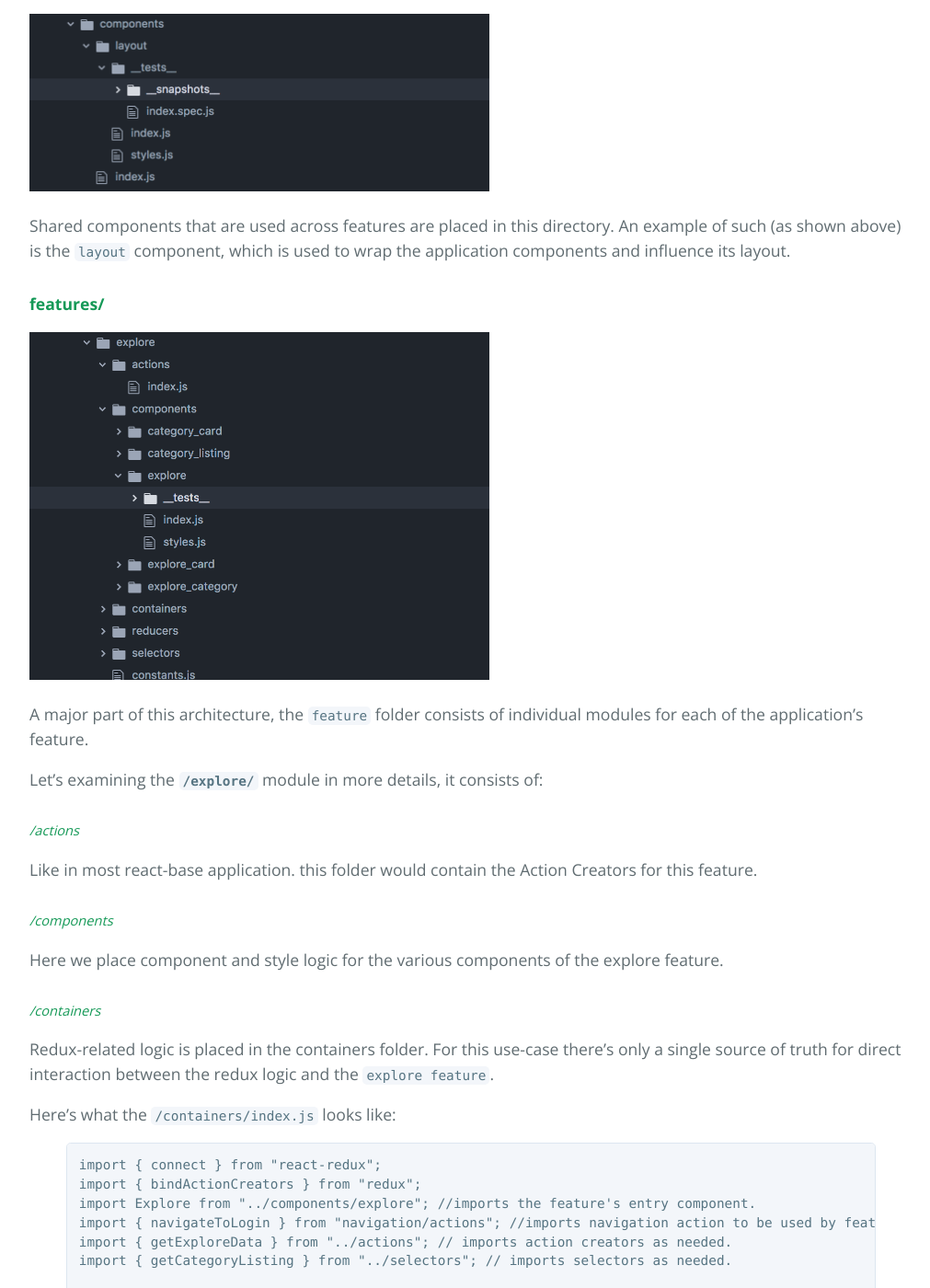
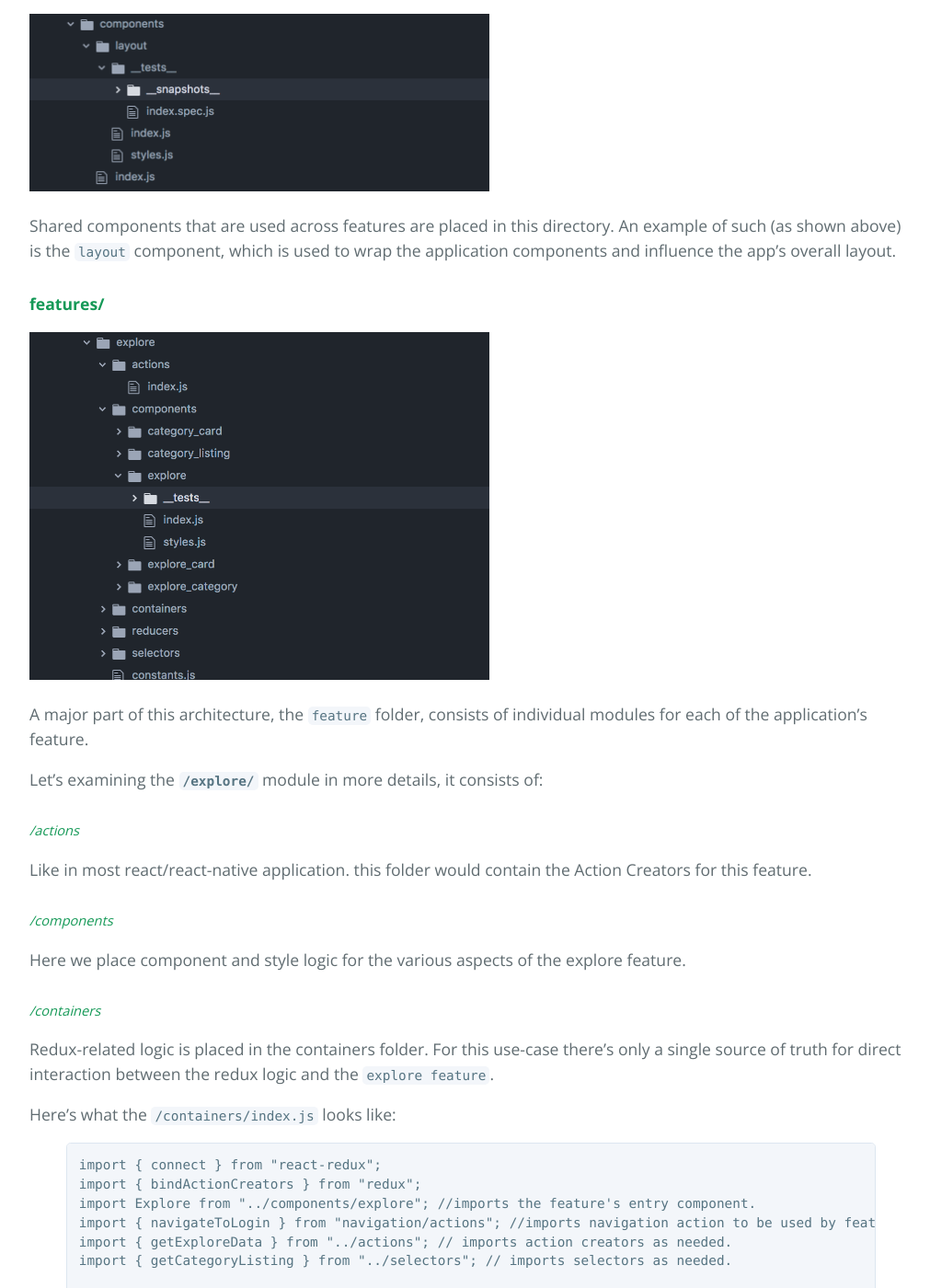
Before and after one commit to anosikeosifo/anosikeosifo.github.io, a Jekyll site: the page built from _posts/2017-12-30-architecting-for-scale-react-native.markdown, in a window 1280 px wide and 1400 px high, scrolled down 3233 px. Shown: the whole window at 92% size, without its empty margins (128-1139 px from the left). Built offline with Jekyll 4.4.1, drawn with Linux system fonts in a browser that asks for light colours; comment, search, counter and statistics services are not loaded; some of the changed text lies outside the part shown.

Commit message:
dec-30 - fix typos and statement structure bugs

```diff
--- a/_posts/2017-12-30-architecting-for-scale-react-native.markdown
+++ b/_posts/2017-12-30-architecting-for-scale-react-native.markdown
@@ -62,14 +62,14 @@
 
 
 #### **assets/**
-Just as the name implies, this house static files (e.g images) used in the application.
+Just as the name implies, this houses static files (e.g images) used in the application.
 
 
 #### **components/**
 
 ![type-based architecture]({{site.baseurl}}/assets/components_dir.png){:class="img-responsive" width="500"}
 
-Shared components that are used across features are placed in this directory. An example of such (as shown above) is the `layout` component, which is used to wrap the application components and influence its layout.
+Shared components that are used across features are placed in this directory. An example of such (as shown above) is the `layout` component, which is used to wrap the application components and influence the app's overall layout.
 
 
 
@@ -77,15 +77,15 @@
 #### **features/**
 ![type-based architecture]({{site.baseurl}}/assets/features_dir.png){:class="img-responsive" width="500"}
 
-A major part of this architecture, the `feature` folder consists of individual modules for each of the application's feature.
+A major part of this architecture, the `feature` folder, consists of individual modules for each of the application's feature.
 
 Let's examining the **`/explore/`** module in more details, it consists of:
 
 ##### */actions*
-Like in most react-base application. this folder would contain the Action Creators for this feature.
+Like in most react/react-native application. this folder would contain the Action Creators for this feature.
 
 ##### */components*
-Here we place component and style logic for the various components of the explore feature.
+Here we place component and style logic for the various aspects of the explore feature.
 
 ##### */containers*
 Redux-related logic is placed in the containers folder. For this use-case there's only a single source of truth for direct interaction between the redux logic and the `explore feature`.
```
Also changed, not shown: other parts of _posts/2017-12-30-architecting-for-scale-react-native.markdown (+4 -4 lines).
